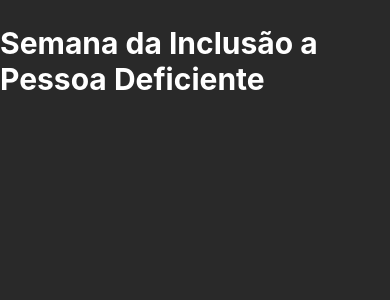
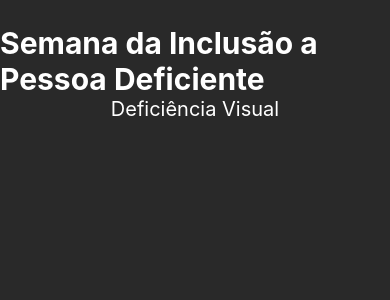
Before and after one commit to welli363/CavaleiroDoZodiaco, a React Native app: screen / in a window 390 px wide. Shown: the top 300 px of the page. Built offline with nearby package versions, Linux system fonts and the light colour scheme.

Commit message:
commit subtitulo

```diff
--- a/App.js
+++ b/App.js
@@ -1,11 +1,13 @@
 import { StatusBar } from 'expo-status-bar';
 import { StyleSheet, Text, View } from 'react-native';
 import Titulo from "./src/components/Titulo"
+import Subtitulo from './src/components/Subtitulo';
 
 export default function App() {
   return (
     <View style={styles.container}>
     <Titulo/>
+    <Subtitulo/>
     </View>
   );
 }
--- /dev/null
+++ b/src/components/Subtitulo.jsx
@@ -0,0 +1,9 @@
+import { StyleSheet, Text, View } from 'react-native';
+
+export default function Subtitulo (){
+    return (
+        <Text style={{fontSize: 20, color: '#fff'}}>
+            Deficiência Visual
+        </Text>
+    )
+}
```
